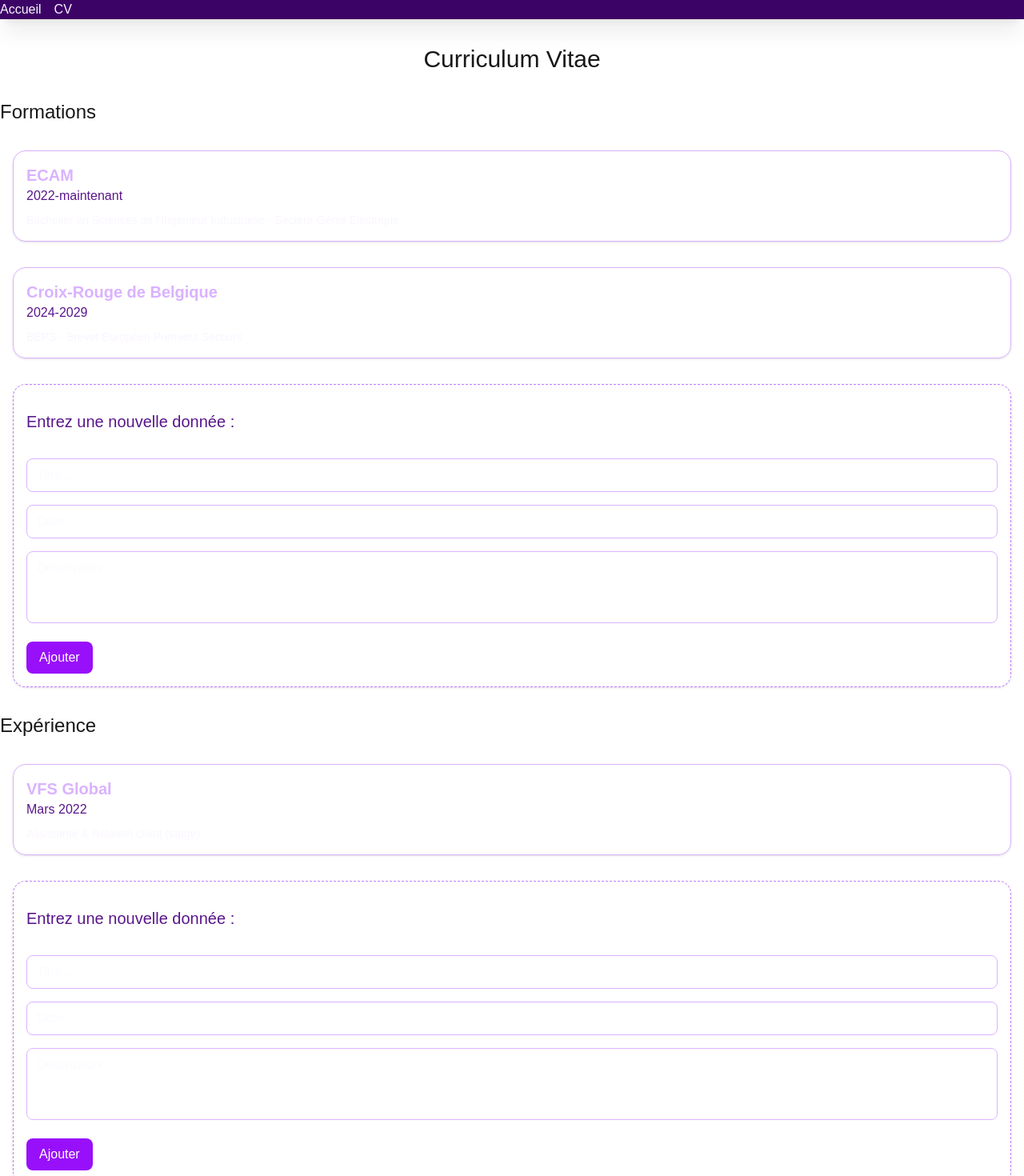
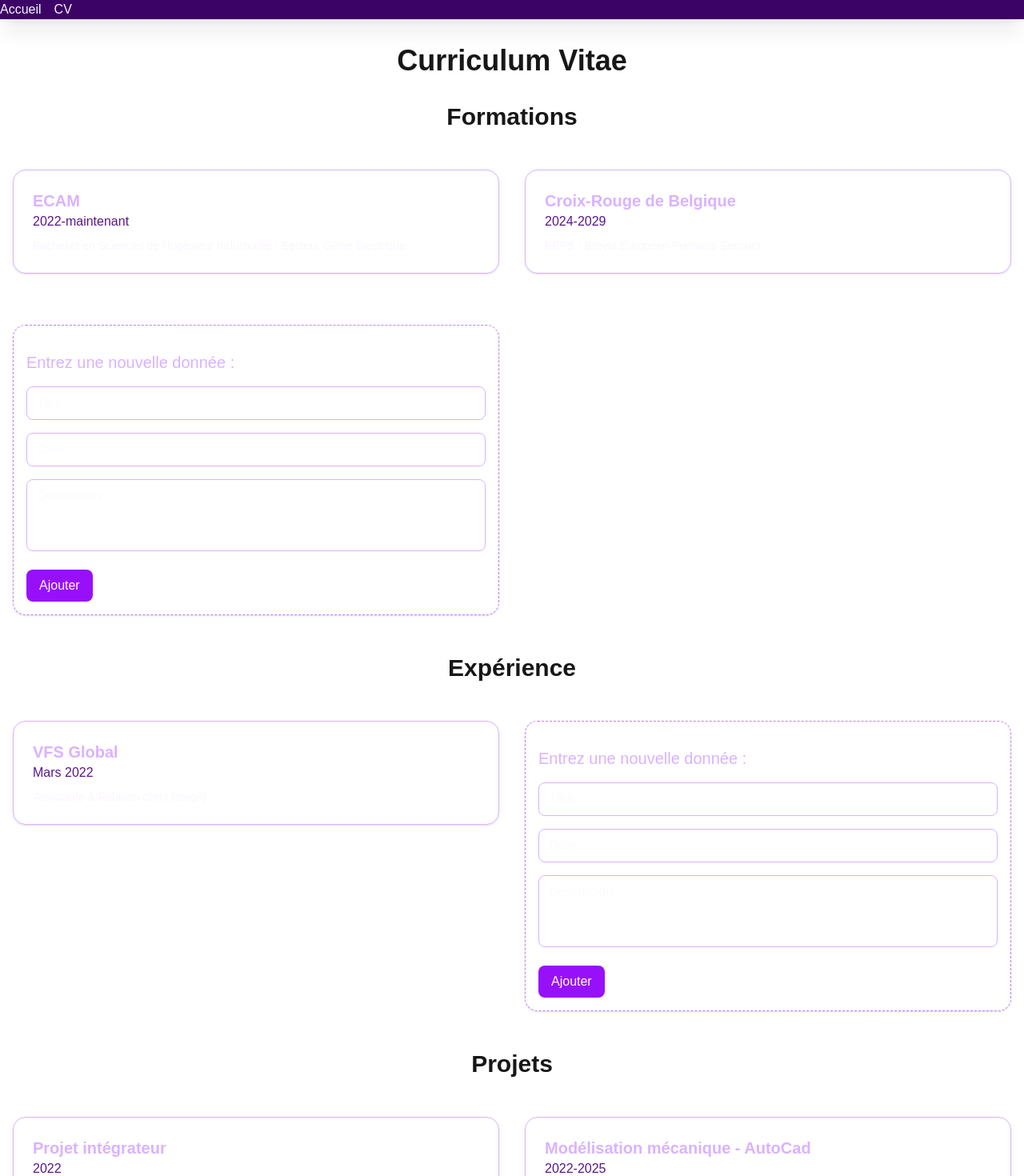
Before and after one commit to Kulsum22156/Portefolio, a Next.js app: page /CV in a window 1280 px wide. Shown: the top 1470 px of the page at 80% size. Built offline with nearby package versions, Linux system fonts and the light colour scheme.

Commit message:
Page de CV en responsible design

```diff
--- a/app/CV/page.tsx
+++ b/app/CV/page.tsx
@@ -4,24 +4,30 @@ import BlogEntry from "../components/blog";
 export default function Cv() {
     return (
         <>
-            <h1 className="text-center text-3xl my-8">Curriculum Vitae</h1>
+            <h1 className="text-center font-bold text-3xl md:text-4xl my-8">Curriculum Vitae</h1>
 
-            <h2 className="text-2xl my-8">Formations</h2>
+            <h2 className="text-2xl md:text-3xl md:text-center my-4 font-bold">Formations</h2>
+
+            <div className="grid grid-cols-1 md:grid-cols-2 ">
             <CvEntry title="ECAM" date="2022-maintenant" description="Bachelier en Sciences de l’Ingénieur Industrielle - Secteur Génie Electrique">
             </CvEntry>
 
             <CvEntry title="Croix-Rouge de Belgique" date="2024-2029" description="BEPS - Brevet Européen Premiers Secours">
             </CvEntry>
 
-            <BlogEntry/>
+            <BlogEntry/></div>
 
-            <h2 className="text-2xl my-8">Expérience</h2>
+            <h2 className="text-2xl md:text-3xl md:text-center my-4 font-bold">Expérience</h2>
+
+            <div className="grid grid-cols-1 md:grid-cols-2 ">
             <CvEntry title="VFS Global" date="Mars 2022" description="Assistante & Relation client (stage)">
             </CvEntry>
 
-            <BlogEntry/>
+            <BlogEntry/></div>
 
-            <h2 className="text-2xl my-8">Projets</h2>
+            <h2 className="text-2xl md:text-3xl md:text-center my-4 font-bold">Projets</h2>
+
+            <div className="grid grid-cols-1 md:grid-cols-2 ">
             <CvEntry title="Projet intégrateur" date="2022" description="Création d'une machine Low-Tech">
             </CvEntry>
 
@@ -40,7 +46,7 @@ export default function Cv() {
             <CvEntry title="Deskop application" date="2025" description="Création d'un gestionnaire de parties d'échec (compétitions, tournois, joueurs) avec C#, Avalonia et SQLite">
             </CvEntry>
 
-            <BlogEntry/>
+            <BlogEntry/></div>
 
 
         </>
--- a/app/components/CvEntry.tsx
+++ b/app/components/CvEntry.tsx
@@ -13,7 +13,7 @@ export default function CvEntry({
   title, employer, children, date, subtitle, description}: CvEntryProps){
   return (
     <div>
-        <div className="p-4 border border-purple-300 rounded-2xl shadow-sm mx-4 my-8">
+        <div className="p-6 border border-purple-300 rounded-2xl shadow-sm mx-4 my-8">
             <div className="flex items-center justify-between"></div>
             <h3 className="text-xl font-bold text-purple-300">{title}</h3>
 
--- a/app/components/blog.tsx
+++ b/app/components/blog.tsx
@@ -3,7 +3,7 @@
 import { useState } from "react";
 
 type BlogEntryProps = {
-  title: string;
+  title?: string;
 };
 
 export default function BlogFormEntry({ title }: BlogEntryProps) {
@@ -29,7 +29,7 @@ export default function BlogFormEntry({ title }: BlogEntryProps) {
       <h3 className="text-lg font-semibold text-purple-200 mb-4">
         {title}
       </h3>
-      <p className="text-xl text-purple-900 mb-8">
+      <p className="text-xl text-purple-300 mb-4">
         Entrez une nouvelle donnée :
       </p>
       <form onSubmit={handleSubmit} className="space-y-4">
```
